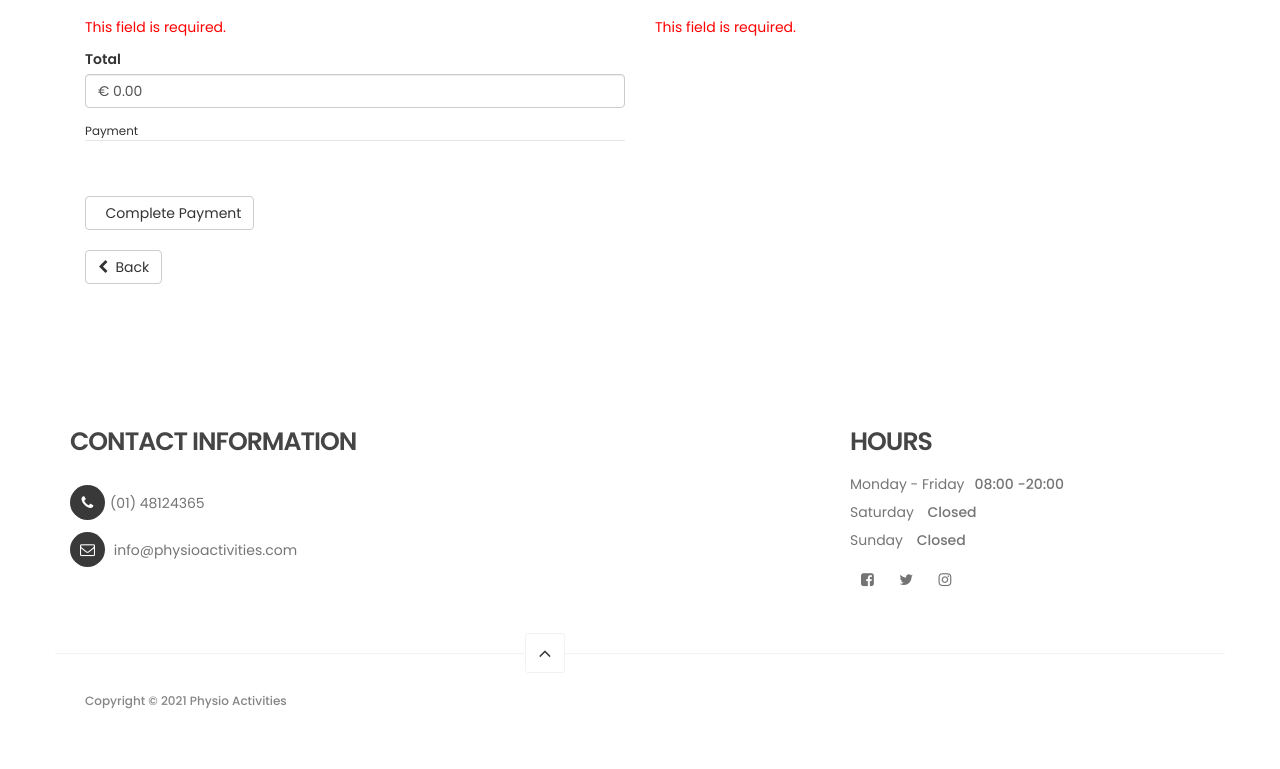
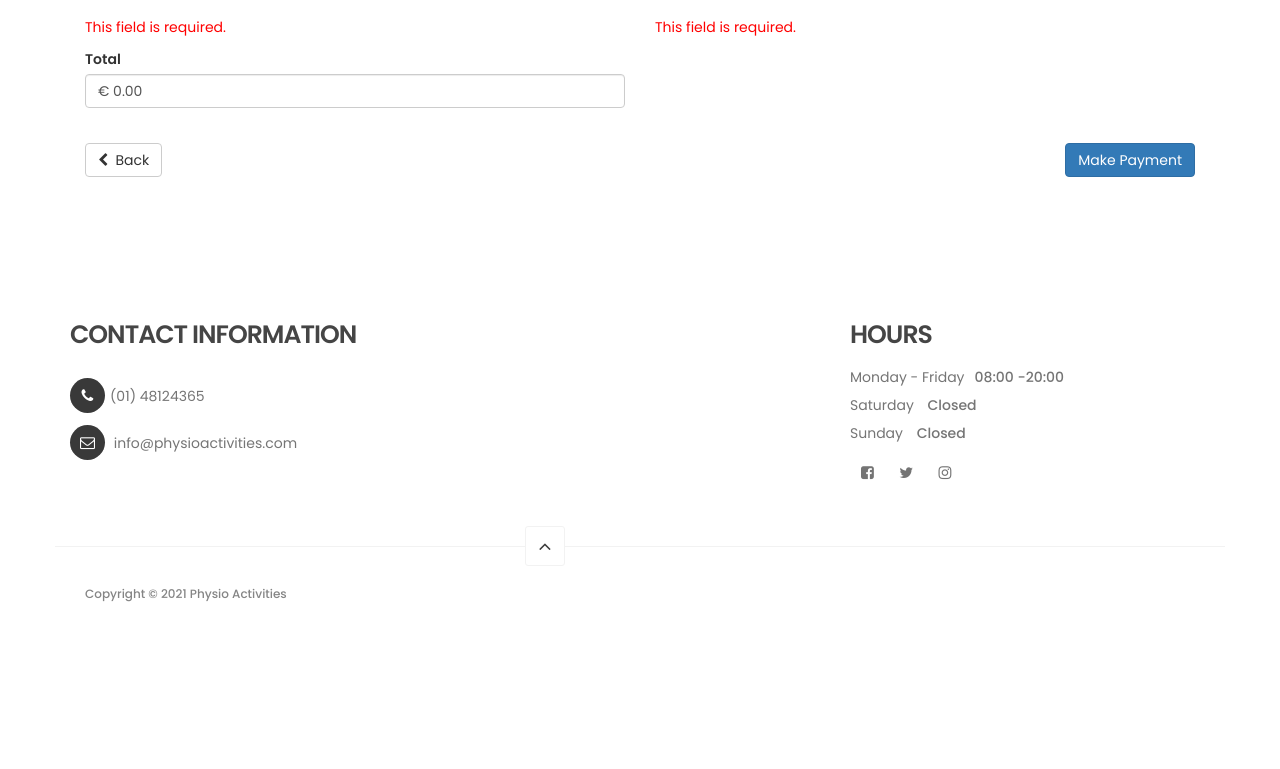
Before and after one commit to Doc-Le/PhysioActivities, a Django app: page /services/ in a window 1280 px wide. Shown: the part 432-1201 px from the top of the page. After the commit the page ends 1034 px from the top, so only its background shows below. Run offline with Django 4.2, Linux system fonts and the light colour scheme; data comes from the database, SQL or seed files in the repository; data that the repository does not hold is empty; some libraries are stand-ins or nearby versions.

Commit message:
fixed post method

```diff
--- a/services/templates/services/services.html
+++ b/services/templates/services/services.html
@@ -16,14 +16,13 @@
 <!-- Services -->
 <section id="wizard" data-stellar-background-ratio="3">
   <div class="container">
-    <form id="services-form">
+    <form id="services-form" method="post">
       <div class="row">
         <div class="col-md-12">
           <div class="section-title wow fadeInUp" data-wow-delay="0.4s">
             <h2>Appointment Information</h2>
           </div>
           <div class="wow fadeInUp" data-wow-delay="0.8s">
-                {% csrf_token %}
             {% for field in form %}
             <div class="col-md-6 col-sm-6">
                 <div class="form-group">
@@ -44,29 +43,6 @@
           </div>
         </div>
       </div>
-        <div class="col-md-6 col-sm-6">
-            <div class="form-group">
-          <fieldset class="px-3">
-              <legend class="fieldset-label small text-black px-2 w-auto">Payment</legend>
-              <!-- A Stripe card element will go here -->
-              <div class="mb-3" id="card-element"></div>
-
-              <!-- Used to display form errors -->
-              <div class="mb-3 text-danger" id="card-errors" role="alert"></div>
-          </fieldset>
-        </div>
-      </div>
-      <div class="row">
-        <div class="col-md-12">
-          <div class="wizard-buttons wow fadeInUp" data-wow-delay="0.8s">
-            <div class="col-md-6 col-sm-6">
-              <a href="../" role="button" class="btn btn-default btn-back">
-                <i></i>&nbsp;&nbsp;Complete Payment
-              </a>
-            </div>
-          </div>
-        </div>
-      </div>
       <div class="row">
         <div class="col-md-12">
           <div class="wizard-buttons wow fadeInUp" data-wow-delay="0.8s">
@@ -74,6 +50,9 @@
               <a href="../" role="button" class="btn btn-default btn-back">
                 <i class="fa fa-chevron-left"></i>&nbsp;&nbsp;Back
               </a>
+            </div>
+            <div class="col-md-6 col-sm-6 ">
+              <button type="submit" id="payment-button" class="btn btn-primary pull-right">Make Payment</button>
             </div>
           </div>
         </div>
```
Lines whose indentation alone changed are shown as unchanged.
